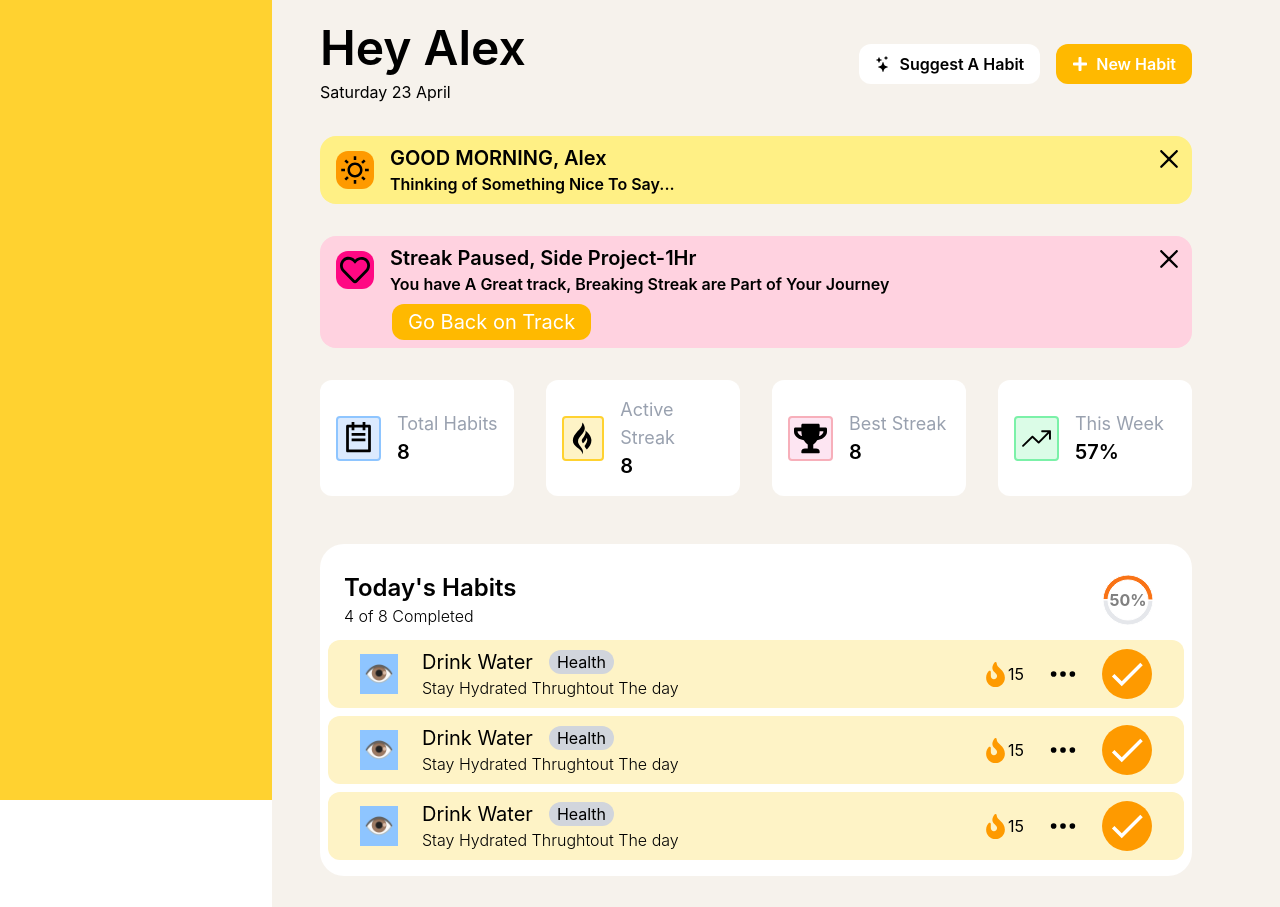
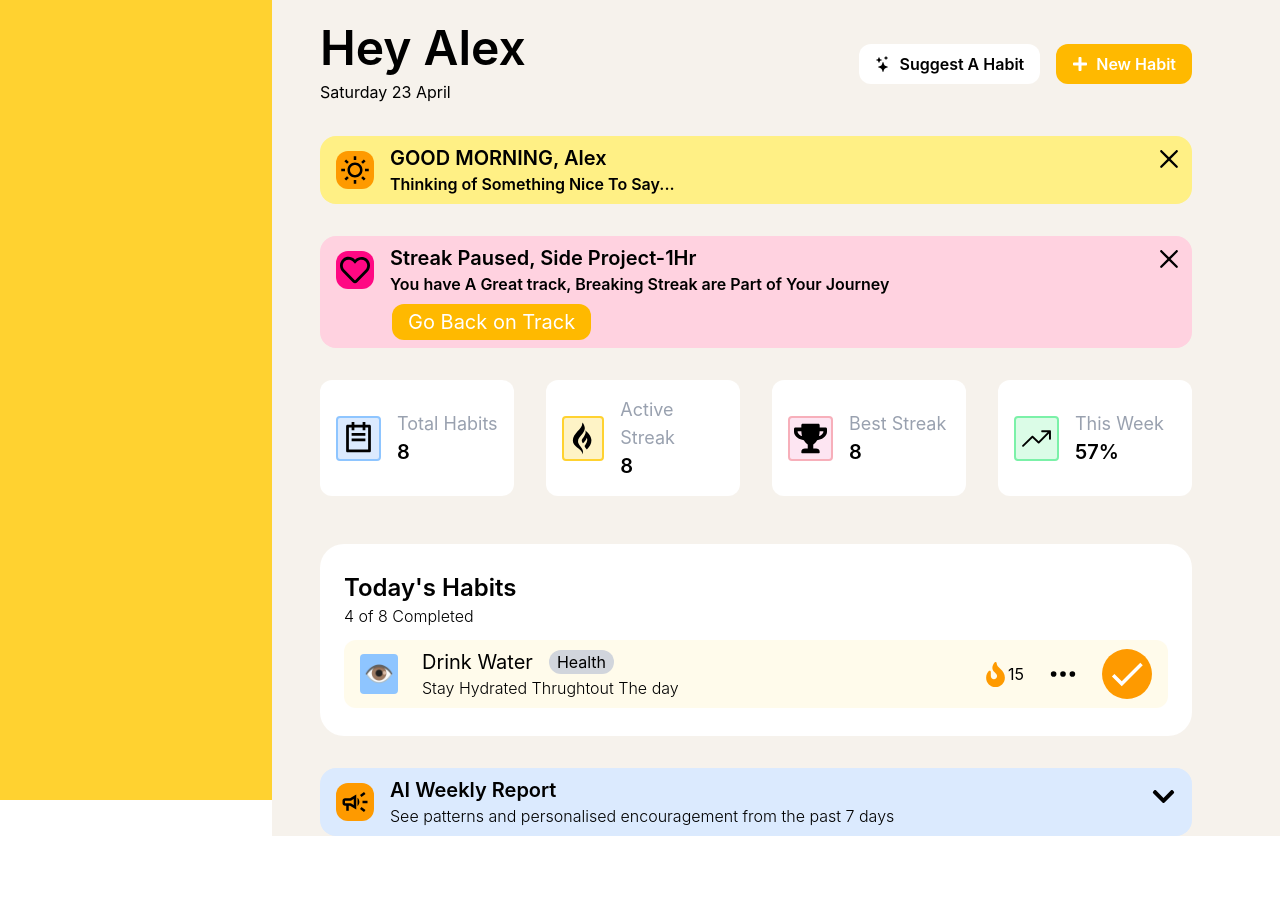
Before and after one commit to Yagya443/Habit-Tracker, a React app in the folder FRONTEND/: page /dashboard in a window 1280 px wide. Shown: the top 907 px of the page. After the commit the page ends 836 px from the top, so only its background shows below. Built offline with nearby package versions, Linux system fonts and the light colour scheme; the HTML template or start-up script is replaced by a standard one.

Commit message:
SuggestANewHabit

```diff
--- a/FRONTEND/src/Pages/Dashboard/CreateNewHabit.jsx
+++ b/FRONTEND/src/Pages/Dashboard/CreateNewHabit.jsx
@@ -1,7 +1,7 @@
 import React from "react";
 import { FaTimes } from "react-icons/fa";
 
-const CreateNewHabit = ({setOpenNewHabitModel}) => {
+const CreateNewHabit = ({ setOpenNewHabitModel }) => {
     const emojis = [
         "💪",
         "❤️",
@@ -18,12 +18,12 @@
     ];
 
     const colors = [
-        "#f59e0b", // amber
-        "#ef4444", // red
-        "#3b82f6", // blue
-        "#22c55e", // green
-        "#a855f7", // purple
-        "#ec4899", // pink
+        "#f59e0b",
+        "#ef4444",
+        "#3b82f6",
+        "#22c55e",
+        "#a855f7",
+        "#ec4899",
     ];
 
     return (
@@ -34,7 +34,7 @@
 
                     <FaTimes
                         className="cursor-pointer "
-                        onClick={()=>setOpenNewHabitModel(false)}
+                        onClick={() => setOpenNewHabitModel(false)}
                     />
                 </div>
 
@@ -77,7 +77,7 @@
                         {emojis.map((emoji, idx) => (
                             <div
                                 key={idx}
-                                className="border-2 border-black rounded p-1 text-xl hover:border-amber-500 hover:-translate-y-1 cursor-pointer transition"
+                                className="border-2 border-black rounded p-1 text-xl hover:border-amber-500 hover:-translate-y-1 hover:bg-amber-50 cursor-pointer transition"
                             >
                                 {emoji}
                             </div>
@@ -98,7 +98,10 @@
                 </div>
 
                 <div className="flex justify-end gap-3 mt-4">
-                    <button className="px-4 py-2 rounded-lg bg-orange-400 font-medium text-white" onClick={()=>setOpenNewHabitModel(false)}>
+                    <button
+                        className="px-4 py-2 rounded-lg bg-orange-400 font-medium text-white"
+                        onClick={() => setOpenNewHabitModel(false)}
+                    >
                         Create
                     </button>
                 </div>
--- a/FRONTEND/src/Pages/Dashboard/Dashboard.jsx
+++ b/FRONTEND/src/Pages/Dashboard/Dashboard.jsx
@@ -14,12 +14,14 @@
 import HabitsList from "./HabitsList";
 import { MdOutlineCampaign } from "react-icons/md";
 import CreateNewHabit from "./CreateNewHabit";
+import SuggestNewHabitModel from "./SuggestNewHabitModel";
 
 const Dashboard = () => {
     const [message1, setMessage1] = useState(true);
     const [message2, setMessage2] = useState(true);
     const [message3, setMessage3] = useState(false);
     const [openNewHabitModel, setOpenNewHabitModel] = useState(false);
+    const [suggestNewHabitModel, setSuggestNewHabitModel] = useState(false);
 
     return (
         <>
@@ -31,19 +33,30 @@
                         <h3 className="mt-2">Saturday 23 April</h3>
                     </div>
                     <div className="flex gap-4">
-                        <button className="flex py-2 items-center gap-2 text-md rounded-xl font-semibold px-4 bg-white">
+                        <button
+                            className="flex py-2 items-center gap-2 text-md rounded-xl font-semibold px-4 bg-white"
+                            onClick={() => setSuggestNewHabitModel(true)}
+                        >
                             <BsStars /> Suggest A Habit
                         </button>
-                            <button
-                                className="flex py-2 items-center gap-2 text-md rounded-xl font-semibold px-4 bg-amber-400 text-white"
-                                onClick={() =>setOpenNewHabitModel(true)}
-                            >
-                                <FaPlus /> New Habit
-                            </button>
-
+                        <button
+                            className="flex py-2 items-center gap-2 text-md rounded-xl font-semibold px-4 bg-amber-400 text-white"
+                            onClick={() => setOpenNewHabitModel(true)}
+                        >
+                            <FaPlus /> New Habit
+                        </button>
                     </div>
                 </div>
-                {openNewHabitModel && <CreateNewHabit setOpenNewHabitModel={setOpenNewHabitModel} />}
+                {openNewHabitModel && (
+                    <CreateNewHabit
+                        setOpenNewHabitModel={setOpenNewHabitModel}
+                    />
+                )}
+                {suggestNewHabitModel && (
+                    <SuggestNewHabitModel
+                        setSuggestNewHabitModel={setSuggestNewHabitModel}
+                    />
+                )}
 
                 {message1 && (
                     <div className="bg-yellow-200 flex items-center gap-4 py-2 px-4 mt-8 relative rounded-2xl">
--- a/FRONTEND/src/Pages/Dashboard/HabitsList.jsx
+++ b/FRONTEND/src/Pages/Dashboard/HabitsList.jsx
@@ -26,8 +26,7 @@
                     <h1 className="text-2xl font-semibold">Today's Habits</h1>
                     <p className="font-light">4 of 8 Completed</p>
                 </div>
-                <div className="h-20 w-20 ">
-                    <ResponsiveContainer width="100%" height="100%">
+                <div className="h-20 w-20">
                     <PieChart>
                         <Pie
                             data={data}
@@ -39,6 +38,7 @@
                             {data.map((entry, index) => (
                                 <Cell key={index} fill={COLORS[index]} />
                             ))}
+
                             <Label
                                 value={`${percentage}%`}
                                 position="center"
@@ -46,14 +46,13 @@
                             />
                         </Pie>
                     </PieChart>
-                    </ResponsiveContainer>
                 </div>
             </div>
 
             <div className="px-2 flex flex-col gap-2">
-                <div className=" rounded-xl px-8 flex items-center justify-between bg-amber-100 py-2">
+                <div className=" rounded-xl mx-4 px-4 flex items-center justify-between bg-amber-50 py-2">
                     <div className="flex items-center gap-6">
-                        <div className="bg-blue-300 p-1 text-2xl">👁️</div>
+                        <div className="bg-blue-300 rounded p-1 text-2xl">👁️</div>
                         <div className="flex flex-col">
                             <div className="flex items-center gap-4">
                                 <h1 className="text-xl">Drink Water</h1>
@@ -80,64 +79,7 @@
                         />
                     </div>
                 </div>
-                <div className=" rounded-xl px-8 flex items-center justify-between bg-amber-100 py-2">
-                    <div className="flex items-center gap-6">
-                        <div className="bg-blue-300 p-1 text-2xl">👁️</div>
-                        <div className="flex flex-col">
-                            <div className="flex items-center gap-4">
-                                <h1 className="text-xl">Drink Water</h1>
-                                <p className="bg-gray-300 rounded-2xl px-2">
-                                    Health
-                                </p>
-                            </div>
-                            <p className="font-light">
-                                Stay Hydrated Thrughtout The day{" "}
-                            </p>
-                        </div>
-                    </div>
 
-                    <div className="flex items-center gap-6">
-                        <div className="flex items-center">
-                            <FaFire fill="oklch(76.9% 0.188 70.08)" size={25} />
-                            15
-                        </div>
-                        <BsThreeDots size={30} />
-                        <MdDone
-                            fill="#fff"
-                            className="bg-amber-500 rounded-full p-1"
-                            size={50}
-                        />
-                    </div>
-                </div>
-                <div className=" rounded-xl px-8 flex items-center justify-between bg-amber-100 py-2">
-                    <div className="flex items-center gap-6">
-                        <div className="bg-blue-300 p-1 text-2xl">👁️</div>
-                        <div className="flex flex-col">
-                            <div className="flex items-center gap-4">
-                                <h1 className="text-xl">Drink Water</h1>
-                                <p className="bg-gray-300 rounded-2xl px-2">
-                                    Health
-                                </p>
-                            </div>
-                            <p className="font-light">
-                                Stay Hydrated Thrughtout The day{" "}
-                            </p>
-                        </div>
-                    </div>
-
-                    <div className="flex items-center gap-6">
-                        <div className="flex items-center">
-                            <FaFire fill="oklch(76.9% 0.188 70.08)" size={25} />
-                            15
-                        </div>
-                        <BsThreeDots size={30} />
-                        <MdDone
-                            fill="#fff"
-                            className="bg-amber-500 rounded-full p-1"
-                            size={50}
-                        />
-                    </div>
-                </div>
             </div>
         </>
     );
--- /dev/null
+++ b/FRONTEND/src/Pages/Dashboard/SuggestNewHabitModel.jsx
@@ -0,0 +1,78 @@
+import React from "react";
+import { useState } from "react";
+import { FaTimes } from "react-icons/fa";
+
+const SuggestNewHabitModel = ({ setSuggestNewHabitModel }) => {
+    const questions = [
+        "What are your goal right now?",
+        "When are you most productive during the day?",
+        "What habits have you struggled with?",
+    ];
+
+    const [currQuestion, setCurrQuestion] = useState(0);
+
+    return (
+        <div className="absolute -translate-1/2  z-50 left-1/2 top-1/2">
+            <div className="bg-white w-112 min-h-[250px] rounded-2xl p-6 shadow-xl">
+                <div className="flex items-center justify-between">
+                    <h1 className="text-2xl font-bold ">New Habit</h1>
+
+                    <FaTimes
+                        className="cursor-pointer "
+                        onClick={() => setSuggestNewHabitModel(false)}
+                    />
+                </div>
+
+
+                    <p className={`font-light text-xs mt-2 ${currQuestion == 0 ? 'opacity-100' : 'opacity-0' }`}>
+                        Answer 3 quick question and I'll suggest you 3
+                        personalized habits.
+                    </p>
+
+
+                <div className="mt-2">
+                    {questions.map((question, idx) => (
+                        <label className="text-md font-medium " key={idx}>
+                            {currQuestion == idx && question}
+                        </label>
+                    ))}
+                    <input
+                        type="text"
+                        placeholder="Enter habit..."
+                        className="w-full mt-1 border border-gray-300 rounded-xl px-2 py-2 outline-none"
+                    />
+                </div>
+
+                <div className="flex justify-end items-end gap-3 mt-6">
+                    {currQuestion !== 0 && (
+                        <button
+                            className="px-4 py-2 rounded-lg bg-gray-100 font-medium text-black"
+                            onClick={() => setCurrQuestion(currQuestion - 1)}
+                        >
+                            Back
+                        </button>
+                    )}
+
+                    {currQuestion !== questions.length - 1 && (
+                        <button
+                            className="px-4 py-2 rounded-lg bg-orange-400 font-medium text-white"
+                            onClick={() => setCurrQuestion(currQuestion + 1)}
+                        >
+                            Next
+                        </button>
+                    )}
+                    {currQuestion == questions.length - 1 && (
+                        <button
+                            className="px-4 py-2 rounded-lg bg-orange-400 font-medium text-white"
+                            onClick={() => setSuggestNewHabitModel(false)}
+                        >
+                            Create
+                        </button>
+                    )}
+                </div>
+            </div>
+        </div>
+    );
+};
+
+export default SuggestNewHabitModel;
```
Also changed, not shown: FRONTEND/src/Components/NavBar.jsx (line endings or trailing spaces). Lines whose indentation alone changed are shown as unchanged.
